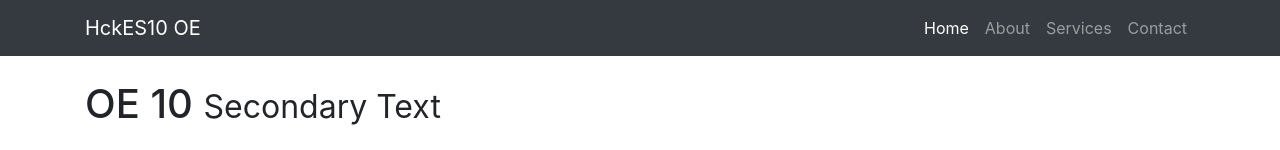
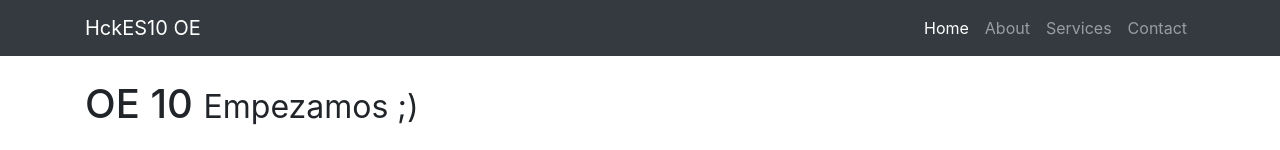
Before and after one commit to testnpnoe/hckes1-0, a website: page index.html in a window 1280 px wide. Shown: the top 150 px of the page. Drawn offline with Linux system fonts and the light colour scheme.

Commit message:
Update index.html

```diff
--- a/index.html
+++ b/index.html
@@ -53,7 +53,7 @@
 
       <!-- Page Heading -->
       <h1 class="my-4">OE 10
-        <small>Secondary Text</small>
+        <small>Empezamos ;)</small>
       </h1>
 
       <div class="row">
```
